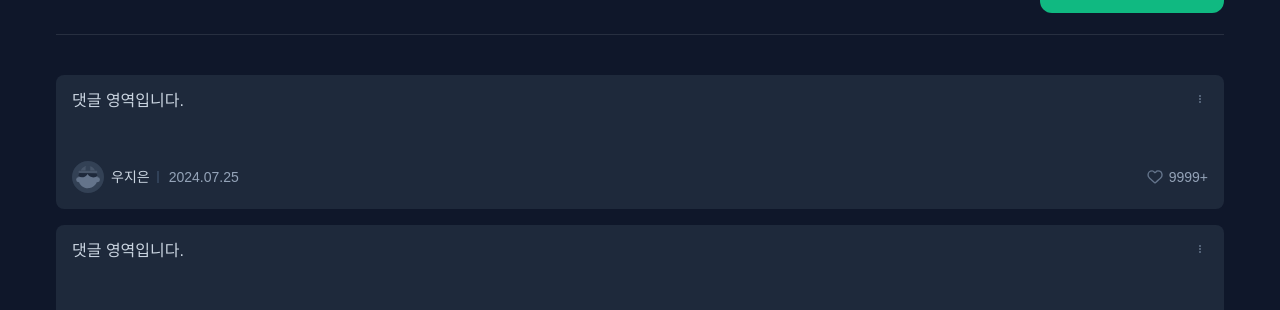
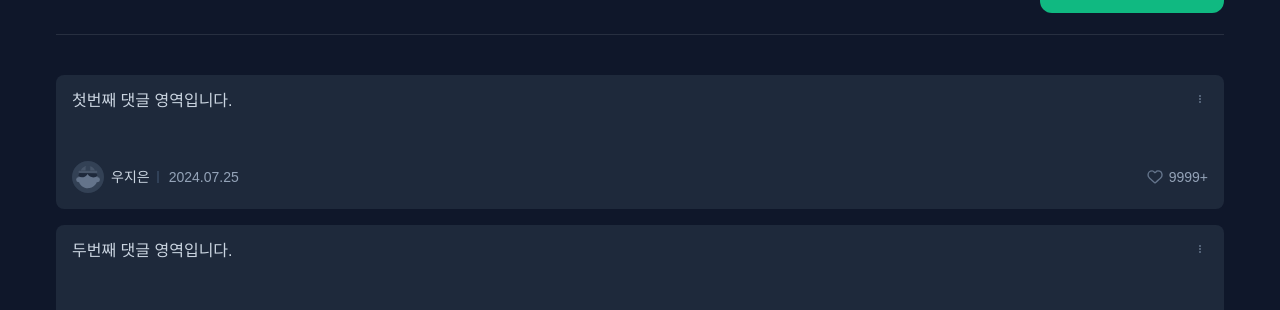
Before and after one commit to ozen0718/coworkers, a Next.js app: page /boards/1 in a window 1280 px wide. Shown: the part 588-898 px from the top of the page. Built offline with nearby package versions, Linux system fonts and the light colour scheme.

Commit message:
[Feat] CardType 생성

```diff
--- a/src/app/(main)/boards/[articleid]/page.tsx
+++ b/src/app/(main)/boards/[articleid]/page.tsx
@@ -5,10 +5,10 @@ import PostDropdown from '@/components/Card/Post/PostDropdown';
 import AuthorInfo from '@/components/Card/Comment/AuthorInfo';
 import AddComment from '@/components/Card/Comment/AddComment';
 import BoardComment from '@/components/Card/Comment/BoardComment';
+import { comments, testPosts } from '@/components/Card/testPosts';
 
 export default function ArticleDetail() {
   const [isDropDownOpen, setIsDropDownOpen] = useState(false);
-  const [isEditing, setIsEditing] = useState(false);
 
   const toggleDropdown = () => {
     setIsDropDownOpen((prev) => !prev);
@@ -16,7 +16,7 @@ export default function ArticleDetail() {
 
   /* Dropdown 수정 */
   const handleEdit = () => {
-    setIsEditing(true);
+    console.log('수정 눌렀다.');
   };
 
   /* Dropdown 삭제 */
@@ -32,6 +32,9 @@ export default function ArticleDetail() {
           {/* 타이틀 영역 */}
           <div className="mt-10 flex w-full max-w-[1200px] items-center justify-between">
             <p className="text-2lg-medium flex font-bold">게시물 제목 영역입니다.</p>
+
+            {/* 케밥 아이콘 + 드롭다운 */}
+            <div className="relative">
               <Image
                 className="cursor-pointer"
                 src="/icons/kebab.svg"
@@ -40,7 +43,7 @@ export default function ArticleDetail() {
                 height={16}
                 onClick={toggleDropdown}
               />
-          </div>
+
               {isDropDownOpen && (
                 <PostDropdown
                   type="kebab"
@@ -51,9 +54,11 @@ export default function ArticleDetail() {
                   ]}
                   isOpen={isDropDownOpen}
                   toggleDropdown={toggleDropdown}
-              toppercent="15%"
+                  toppercent="150%"
                 />
               )}
+            </div>
+          </div>
           <div className="my-4 h-px w-full bg-[#F8FAFC1A]" />
 
           <AuthorInfo
@@ -79,11 +84,19 @@ export default function ArticleDetail() {
 
         {/* 댓글 */}
         <div className="scroll-area mt-10 flex h-full max-h-[262px] flex-col gap-4 overflow-y-auto">
-          <BoardComment type="free" />
-          <BoardComment type="free" />
-          <BoardComment type="free" />
-          <BoardComment type="free" />
-          <BoardComment type="free" />
+          {Array.isArray(comments) && comments.length > 0 ? (
+            comments.map((comment) => (
+              <BoardComment
+                key={comment.id}
+                type="free"
+                author={comment.author}
+                content={comment.content}
+                date={comment.date}
+              />
+            ))
+          ) : (
+            <p className="text-lg-medium text-gray400 text-center">아직 작성된 댓글이 없습니다.</p>
+          )}
         </div>
       </div>
     </div>
--- /dev/null
+++ b/src/components/Card/CardType.ts
@@ -0,0 +1,25 @@
+export type Comments = {
+  id: number;
+  author: string;
+  content: string;
+  date: string;
+};
+
+/* AuthorInfo - 사용자 정보 */
+export type AuthorInfoProps = {
+  showDivider?: boolean;
+  showLike?: boolean;
+  showDate?: boolean;
+  authorName?: string;
+  date?: string;
+  showKebab?: boolean;
+  showComment?: boolean;
+};
+
+/* BoardComment - 댓글 내용*/
+export type BoardCommentProps = {
+  type?: 'free' | 'list';
+  author?: string;
+  content?: string;
+  date?: string;
+};
--- a/src/components/Card/Comment/AuthorInfo.tsx
+++ b/src/components/Card/Comment/AuthorInfo.tsx
@@ -3,6 +3,11 @@
 import Image from 'next/image';
 import { useState } from 'react';
 import IconHeart from '@/assets/icons/IconHeart';
+import { AuthorInfoProps } from '../CardType';
+
+/**
+ * @fixme 추후 type 파일 만들어서 정리하기
+ */
 
 // 임시 데이터
 export default function AuthorInfo({
@@ -12,8 +17,8 @@ export default function AuthorInfo({
   authorName = '우지은',
   date = '2024.07.25',
   showKebab = false,
-  showComment = false,
-}) {
+  showComment = false, // 댓글 수 유무
+}: AuthorInfoProps) {
   const [isLiked, setIsLiked] = useState(false);
 
   const toggleLike = () => {
@@ -25,7 +30,7 @@ export default function AuthorInfo({
       {/* 프로필 + 이름 + 구분선*/}
       <div className="flex items-center gap-[7px]">
         <Image src="/icons/initialprofile.svg" alt="프로필 사진" width={32} height={32} />
-        <span className="block">{authorName}</span>
+        {authorName && <span className="block">{authorName}</span>}
         {showDivider && <div className="h-[12px] border-l-2 border-slate-700"></div>}
       </div>
 
--- a/src/components/Card/Comment/BoardComment.tsx
+++ b/src/components/Card/Comment/BoardComment.tsx
@@ -6,12 +6,9 @@ import PostDropdown from '../Post/PostDropdown';
 import Button from '@/components/common/Button/Button';
 import { TextAreaInput } from '@/components/common/Inputs';
 import clsx from 'clsx';
+import { BoardCommentProps } from '../CardType';
 
-type BoardCommentProps = {
-  type?: 'free' | 'list';
-};
-
-export default function BoardComment({ type }: BoardCommentProps) {
+export default function BoardComment({ type, author, content, date }: BoardCommentProps) {
   const [isDropDownOpen, setIsDropDownOpen] = useState(false);
   const [isEditing, setIsEditing] = useState(false);
 
@@ -56,7 +53,7 @@ export default function BoardComment({ type }: BoardCommentProps) {
             className={clsx('relative flex w-full items-start', type === 'free' ? 'mt-0' : 'mt-4')}
           >
             <span className="scroll-area mr-2 block max-h-[50px] min-h-[40px] overflow-x-hidden overflow-y-auto pr-6">
-              댓글 영역입니다.
+              {content}
             </span>
             <Image
               className="absolute top-0 right-0 cursor-pointer"
--- a/src/components/Card/testPosts.ts
+++ b/src/components/Card/testPosts.ts
@@ -1,3 +1,5 @@
+import { Comments } from './CardType';
+
 export const testPosts = [
   {
     id: 1,
@@ -25,3 +27,18 @@ export const testPosts = [
     date: '2024-05-03',
   },
 ];
+
+export const comments: Comments[] = [
+  {
+    id: 1,
+    author: '우지은',
+    content: '첫번째 댓글 영역입니다.',
+    date: '2025-04-30',
+  },
+  {
+    id: 2,
+    author: '홍길동',
+    content: '두번째 댓글 영역입니다.',
+    date: '2025-04-29',
+  },
+];
```
Lines whose indentation alone changed are shown as unchanged.
